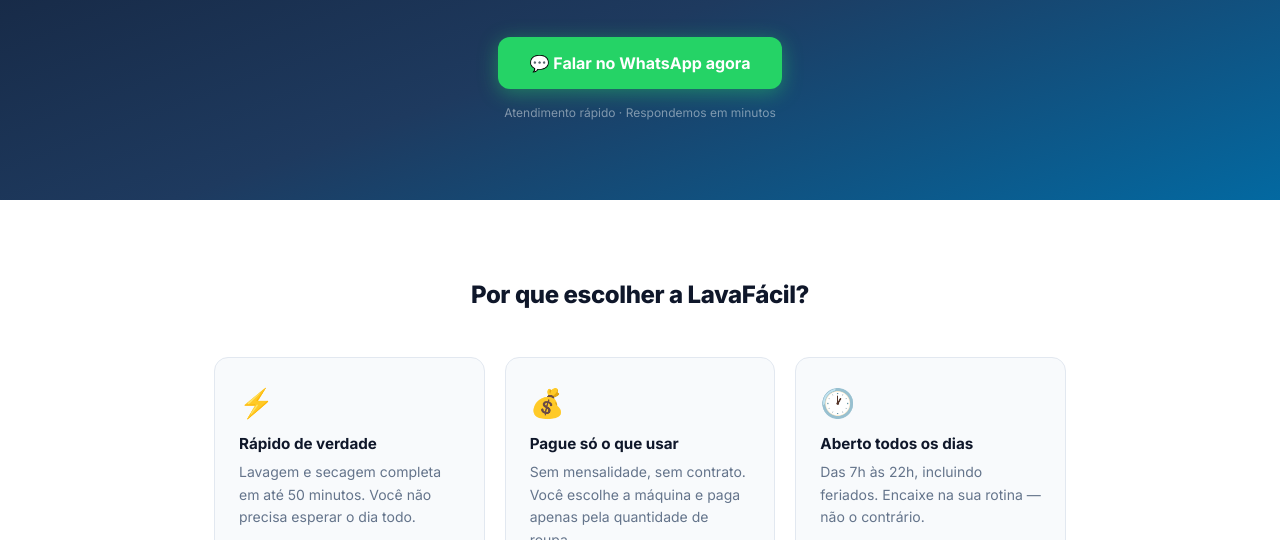
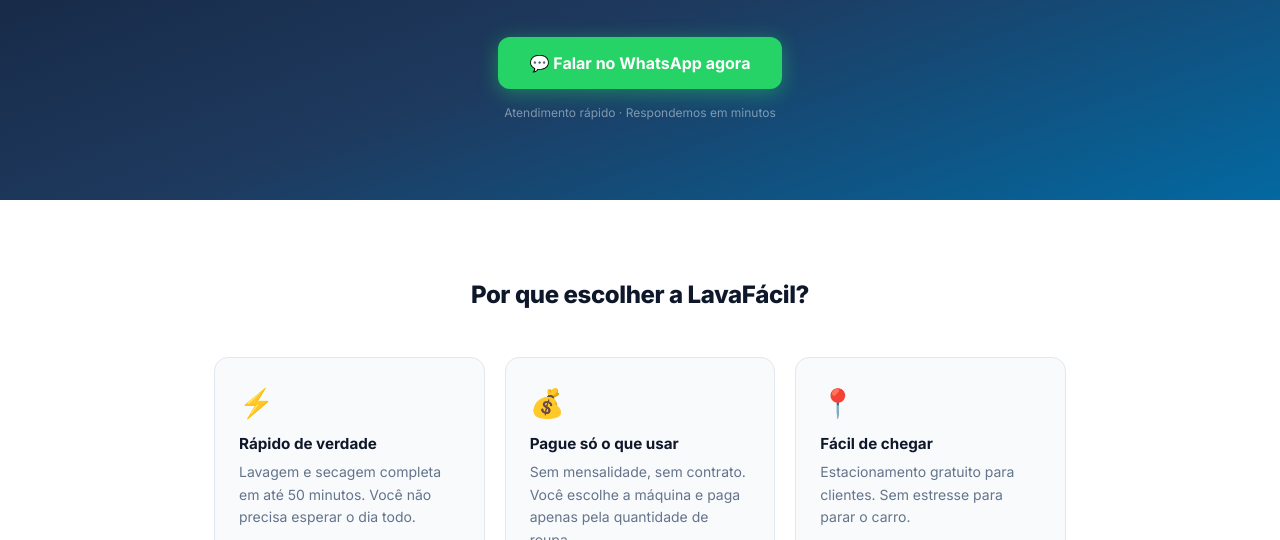
Before and after one commit to luishlb/lavafacilteste, a plain HTML site: page index.html in a window 1280 px wide. Shown: the part 412-952 px from the top of the page. Drawn offline with Linux system fonts and the light colour scheme.

Commit message:
Remove daily opening hours benefit card
Testando tirar o horario

```diff
--- a/index.html
+++ b/index.html
@@ -54,11 +54,6 @@
         <p>Sem mensalidade, sem contrato. Você escolhe a máquina e paga apenas pela quantidade de roupa.</p>
       </div>
 
-      <div class="card-beneficio">
-        <div class="card-icone">🕐</div>
-        <h3>Aberto todos os dias</h3>
-        <p>Das 7h às 22h, incluindo feriados. Encaixe na sua rotina — não o contrário.</p>
-      </div>
 
       <div class="card-beneficio">
         <div class="card-icone">📍</div>
```
